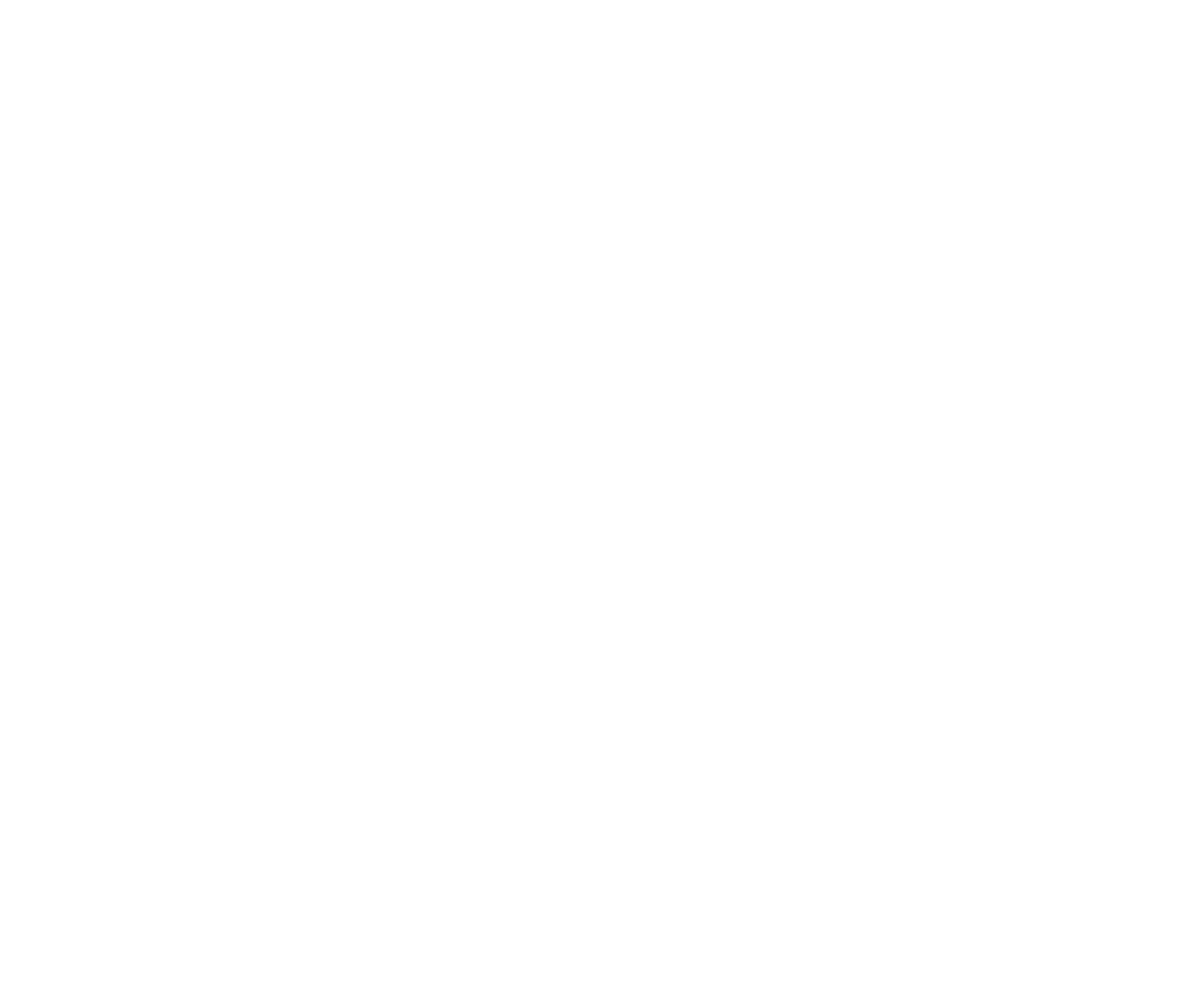
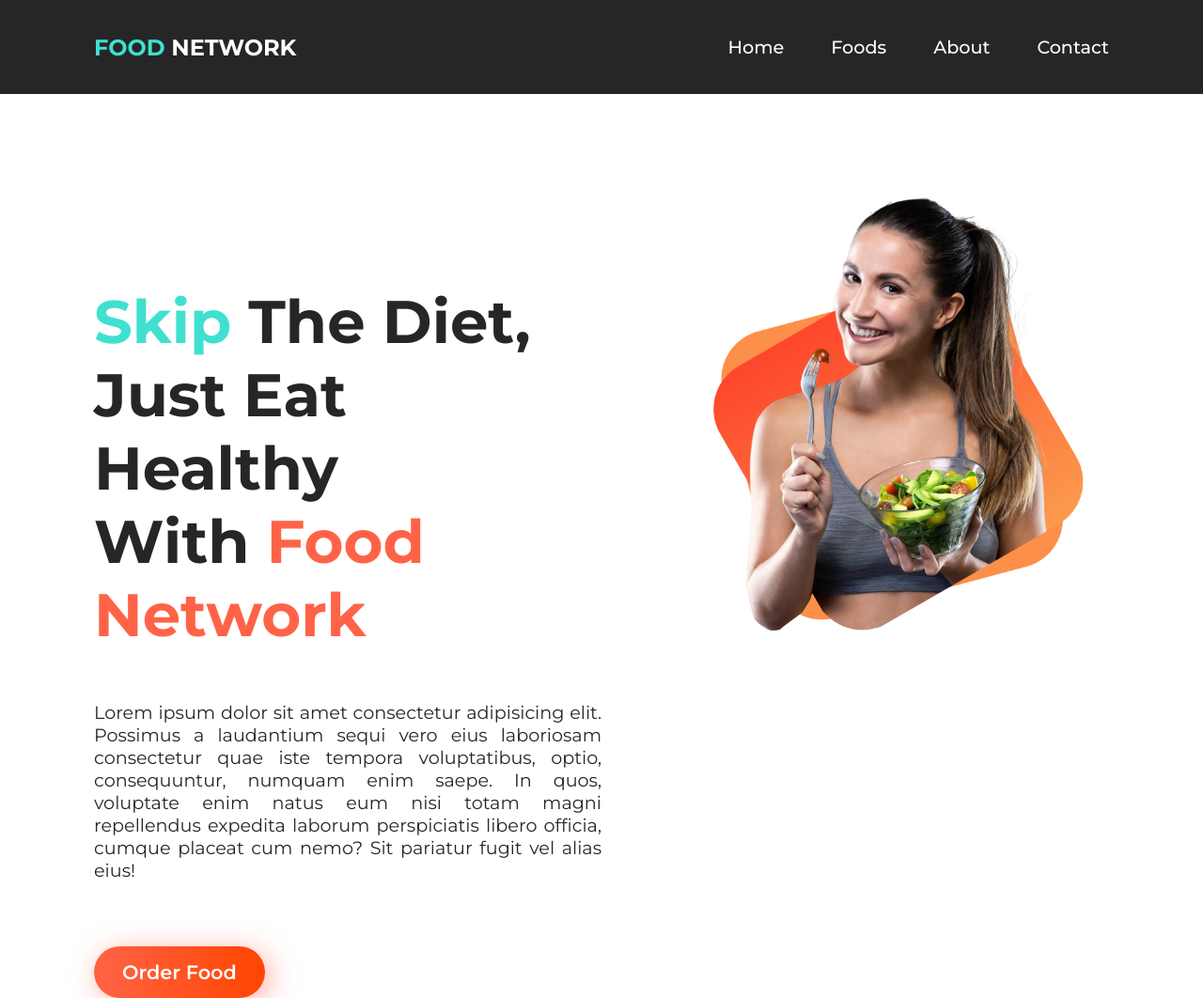
Before and after one commit to shohan-pherones/food-network-homepage, a plain HTML site: page index.html in a window 1280 px wide. Shown: the whole page at 94% size. Before the commit the page ends 800 px from the top, so only its background shows below. Drawn offline with Linux system fonts and the light colour scheme.

Commit message:
nav and sec 1 done

```diff
--- a/index.html
+++ b/index.html
@@ -12,5 +12,43 @@
       type="image/x-icon"
     />
   </head>
-  <body></body>
+  <body>
+    <header>
+      <nav class="navbar">
+        <div class="logo">
+          <h2><span class="food-word">FOOD</span> NETWORK</h2>
+        </div>
+        <div class="menu">
+          <ul>
+            <li><a href="#">Home</a></li>
+            <li><a href="#">Foods</a></li>
+            <li><a href="#">About</a></li>
+            <li><a href="#">Contact</a></li>
+          </ul>
+        </div>
+      </nav>
+
+      <section class="row">
+        <div class="col-1">
+          <h1>
+            <span class="food-word">Skip</span> The Diet,<br />
+            Just Eat Healthy <br />
+            With <span class="second-word">Food Network</span>
+          </h1>
+          <p>
+            Lorem ipsum dolor sit amet consectetur adipisicing elit. Possimus a
+            laudantium sequi vero eius laboriosam consectetur quae iste tempora
+            voluptatibus, optio, consequuntur, numquam enim saepe. In quos,
+            voluptate enim natus eum nisi totam magni repellendus expedita
+            laborum perspiciatis libero officia, cumque placeat cum nemo? Sit
+            pariatur fugit vel alias eius!
+          </p>
+          <a href="#">Order Food</a>
+        </div>
+        <div class="col-2">
+          <img src="./images/female-1.png" alt="Female 1" />
+        </div>
+      </section>
+    </header>
+  </body>
 </html>
--- a/style.css
+++ b/style.css
@@ -4,4 +4,101 @@ body {
   font-family: "Montserrat", sans-serif;
   margin: 0;
   padding: 0;
+  box-sizing: border-box;
+  color: rgba(0, 0, 0, 0.85);
 }
+
+.navbar {
+  width: 100%;
+  height: 100px;
+  background-color: rgba(0, 0, 0, 0.85);
+  color: white;
+  display: flex;
+  justify-content: space-between;
+  align-items: center;
+}
+
+.navbar .logo {
+  margin-left: 100px;
+  cursor: pointer;
+}
+
+.food-word {
+  color: turquoise;
+}
+
+.second-word {
+  color: tomato;
+}
+
+.navbar .menu {
+  margin-right: 100px;
+}
+
+.navbar .menu ul {
+  display: flex;
+}
+
+.navbar .menu ul li {
+  padding-left: 50px;
+  list-style: none;
+}
+
+.navbar .menu ul li a {
+  text-decoration: none;
+  color: white;
+  font-size: 1.2em;
+  font-weight: 500;
+  transition: color 0.3s ease;
+}
+
+.navbar .menu ul li a:hover {
+  color: turquoise;
+}
+
+.row {
+  display: flex;
+  padding-top: 100px;
+}
+
+.col-1 {
+  width: 50%;
+  padding-left: 100px;
+  padding-right: 100px;
+  margin-top: 50px;
+}
+
+.col-1 h1 {
+  font-size: 4em;
+}
+
+.col-2 {
+  width: 50%;
+}
+
+.col-2 img {
+  width: 80%;
+}
+
+.col-1 p {
+  font-size: 1.2em;
+  text-align: justify;
+}
+
+.col-1 a {
+  text-decoration: none;
+  background-image: linear-gradient(to right, tomato, orangered);
+  color: white;
+  font-size: 1.3em;
+  font-weight: 600;
+  padding: 15px 30px;
+  border-radius: 30px;
+  display: inline-block;
+  margin-top: 50px;
+  box-shadow: 5px 5px 30px rgba(255, 99, 71, 0.5);
+  transition: box-shadow 0.3s ease;
+}
+
+.col-1 a:hover {
+  box-shadow: 5px 5px 30px tomato;
+}
```
